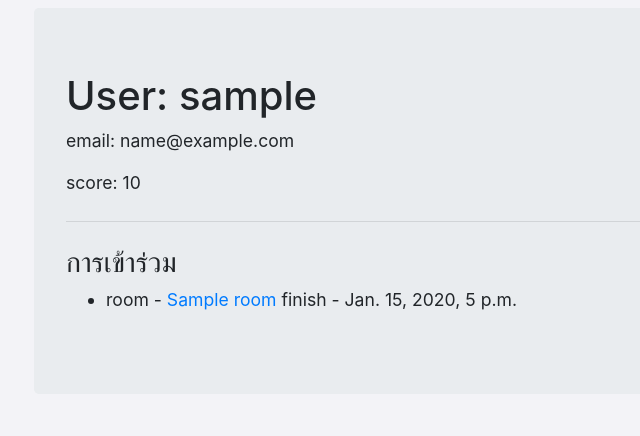
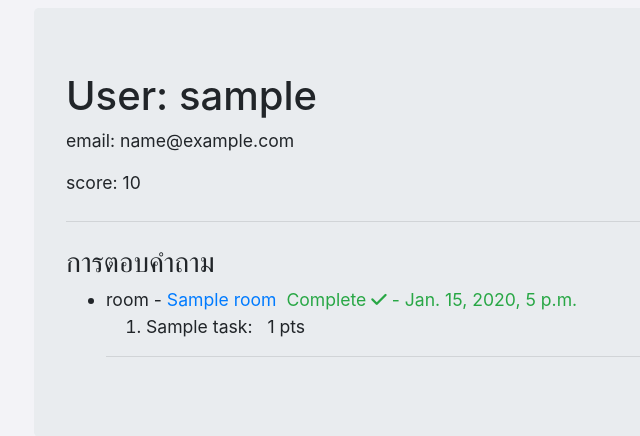
Before and after one commit to NirushaaaR/CTF-platform-final-project, a Django app: page /profile/ in a window 1280 px wide. Shown: the part 58-494 px from the top of the page, without its empty margins (51-691 px from the left). Run offline with Django 3.2, Linux system fonts and the light colour scheme; a user stored in the database is signed in; tables that the repository leaves empty hold one stand-in row (values such as "Sample post"); parts of the project's set-up code (start-up, migrations or seed data) failed here and were passed over; some libraries are stand-ins or nearby versions; some web fonts are replaced.

Commit message:
add score in profile page

```diff
--- a/src/core/templatetags/custom_filters.py
+++ b/src/core/templatetags/custom_filters.py
@@ -9,6 +9,11 @@ def get_dict_value(dict_instance, key):
         return None
     return dict_instance.get(key)
 
+@register.filter
+def task_score_points(task_score, task_id):
+    if task_id in task_score:
+        return f'{task_score[task_id]} pts'
+    return "ยังไม่ได้ตอบ"
 
 def replace_char(char):
     return char if char == "_" else "*"
@@ -36,6 +41,7 @@ def startswith(text, starts):
         return text.startswith(starts)
     return False
 
+
 @register.simple_tag
 def render_url_with_param(path, param, value):
     """ generate a GET PARAM url by looking to at & ot ? """
--- a/src/core/views/user.py
+++ b/src/core/views/user.py
@@ -1,24 +1,29 @@
 from django.db.models.aggregates import Sum
-from django.db.models import F
+from django.db.models import F, Prefetch
 from django.shortcuts import render, redirect
 from django.contrib.auth.decorators import login_required
+from django.contrib.auth import get_user_model
 
-from core.models import ScoreHistory, UserParcitipation
+from core.models import ScoreHistory, UserParcitipation, Room, Task
+
+User = get_user_model()
 
 @login_required
 def profile(request):
     parcitipations = UserParcitipation.objects.filter(user=request.user).select_related(
         "room"
-    )
+    ).prefetch_related(Prefetch("room__tasks", queryset=Task.objects.order_by('task_number'), to_attr="room_tasks"))
     context = {"parcitipations": parcitipations}
+
+    score_history = ScoreHistory.objects.filter(user_id=request.user.id, type="task").values()
+    # get rooms
+    task_score = {int(s["object_id"]): s["gained"] for s in score_history}
+
+    context["task_score"] = task_score
     return render(request, "core/profile.html", context)
 
 
 def scoreboard(request):
-    users = (
-        ScoreHistory.objects.values(username=F("user__username"))
-        .annotate(score=Sum("gained"))
-        .order_by("-score")
-    )
+    users = User.objects.order_by('-score')
     context = {"users": users}
     return render(request, "core/scoreboard.html", context)
--- a/src/templates/core/profile.html
+++ b/src/templates/core/profile.html
@@ -1,19 +1,25 @@
-{% extends 'base.html' %} {% block content %}
+{% extends 'base.html' %} {% load custom_filters %} {% block content %}
 <div class="container mt-3">
     <div class="jumbotron">
         <h1>User: {{ request.user.username }}</h1>
         <p>email: {{ request.user.email }}</p>
         <p>score: {{request.user.score}}</p>
         <hr class="my-4">
-        <h3>การเข้าร่วม</h3>
+        <h3>การตอบคำถาม</h3>
         <ul>
             {% for parcitipation in parcitipations %}
             <li>
-                room - <a href="{{parcitipation.room.get_absolute_url}}">{{parcitipation.room}}</a>
+                room - <a href="{{parcitipation.room.get_absolute_url}}">{{parcitipation.room}}</a>&nbsp;
                 {% if parcitipation.finished_at %}
-                finish - {{parcitipation.finished_at}}
+                <span class="text-success">Complete <i class="fas fa-check"></i> - {{parcitipation.finished_at}}</span>
                 {% endif %}
+                <ol>
+                    {% for task in parcitipation.room.room_tasks %}
+                    <li>{{task}}: &nbsp; {{ task_score|task_score_points:task.id }}</li>
+                    {% endfor %}
+                </ol>
             </li>
+            <hr>
             {% endfor %}
         </ul>
     </div>
```
